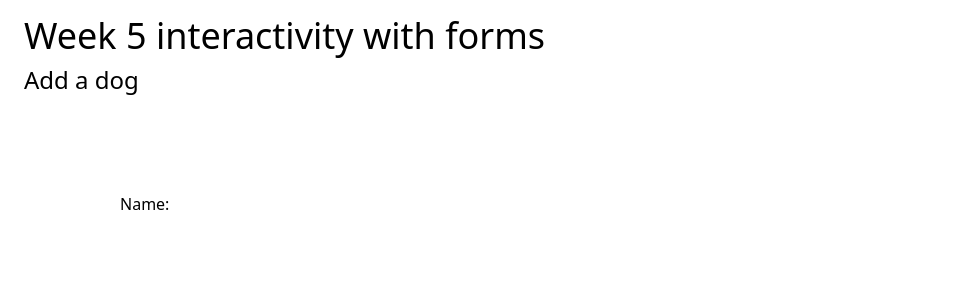
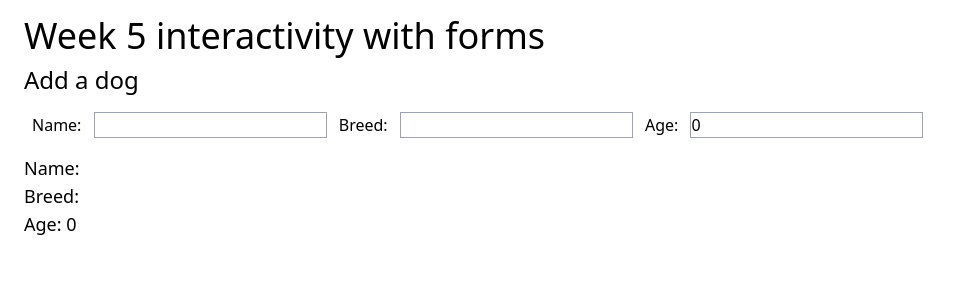
Before and after one commit to Jeffdcdr/webdev2-demos-wednesday, a Next.js app: page /week-5 in a window 1280 px wide. Shown: the top 300 px of the page, without its empty margins (0-962 px from the left). Built offline with nearby package versions, Linux system fonts and the light colour scheme.

Commit message:
Update dog-form.js
Adding the components handling the functions differently, name has a different approach, breed and age has a simpler one but both works just fine

```diff
--- a/app/week-5/dog-form.js
+++ b/app/week-5/dog-form.js
@@ -4,25 +4,52 @@ import { useState } from "react";
 
 export default function DogForm() {
     const [name, setName] = useState("");
-    // const [breed, setBreed] = useState("");
-    // const [age, setAge] = useState(0);
+    const [breed, setBreed] = useState("");
+    const [age, setAge] = useState(0);
 
     const handleNameChange = (event) => {
         setName(event.target.value);
-    }
+    };
+
+
 
     return (
+      //Name Handler
       <div className="m-2">
         <h2 className="text-2xl">Add a dog</h2>
-        <form className="m-24">
+        <form className="m-2">
           <label htmlFor="name"> Name: </label>
           <input
             id="name"
             type="text"
             value={name}
             onChange={(event) => handleNameChange(event)}
+            className="border border-gray-400 m-2"
           />
+          {/* Breed: <input type="text" name="breed"></input> */}
+          <label htmlFor="breed"> Breed: </label>
+          <input
+            id="breed"
+            type="text"
+            value={breed}
+            onChange={(event) => setBreed(event.target.value)} //Different way of handling the event
+            className="border border-gray-400 m-2"
+          />
+            <label htmlFor="age"> Age: </label>
+            <input
+                id="age"
+                type="number"
+                value={age}
+                onChange={(event) => setAge(event.target.value)}
+                className="border border-gray-400 m-2"
+            />
         </form>
+        {/* OUTPUT HANDLERS     */}
+        <div className="text-lg">
+            <p>Name: {name}</p>
+            <p>Breed: {breed}</p>
+            <p>Age: {age}</p>
+        </div>
       </div>
     );
 }
```
